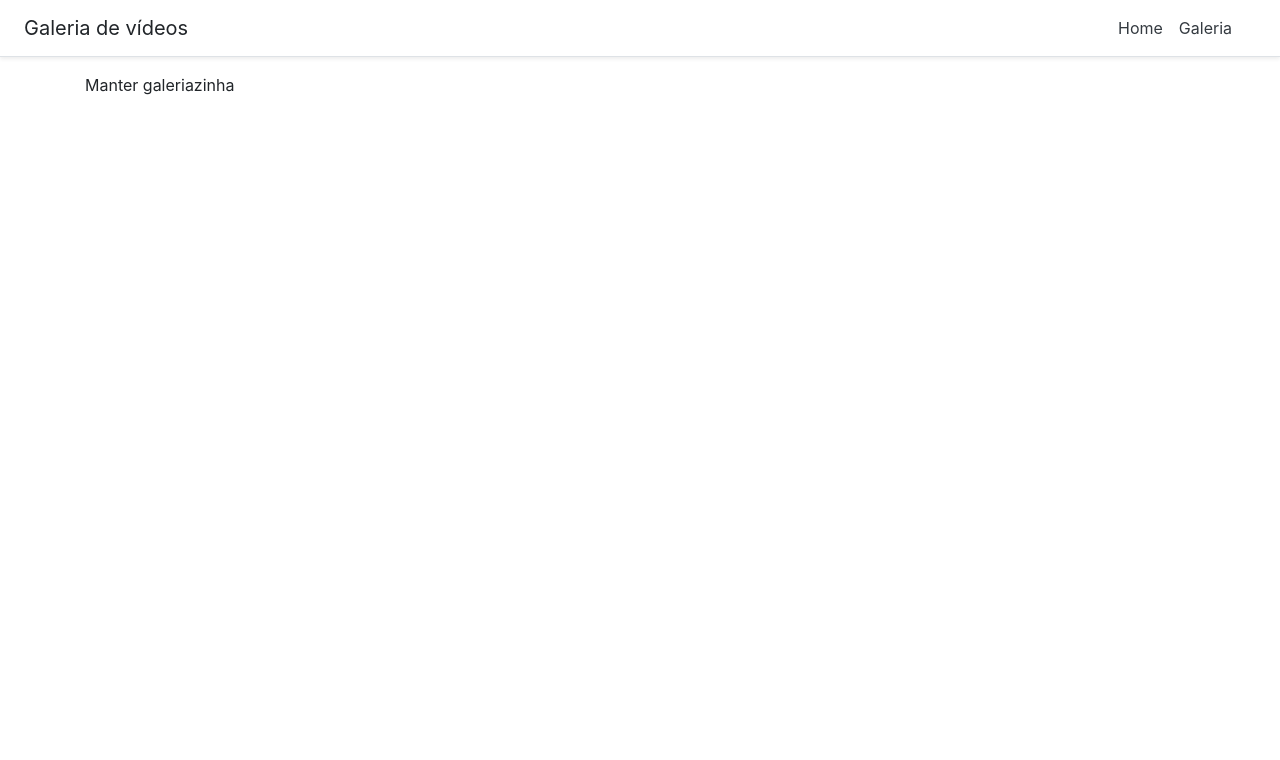
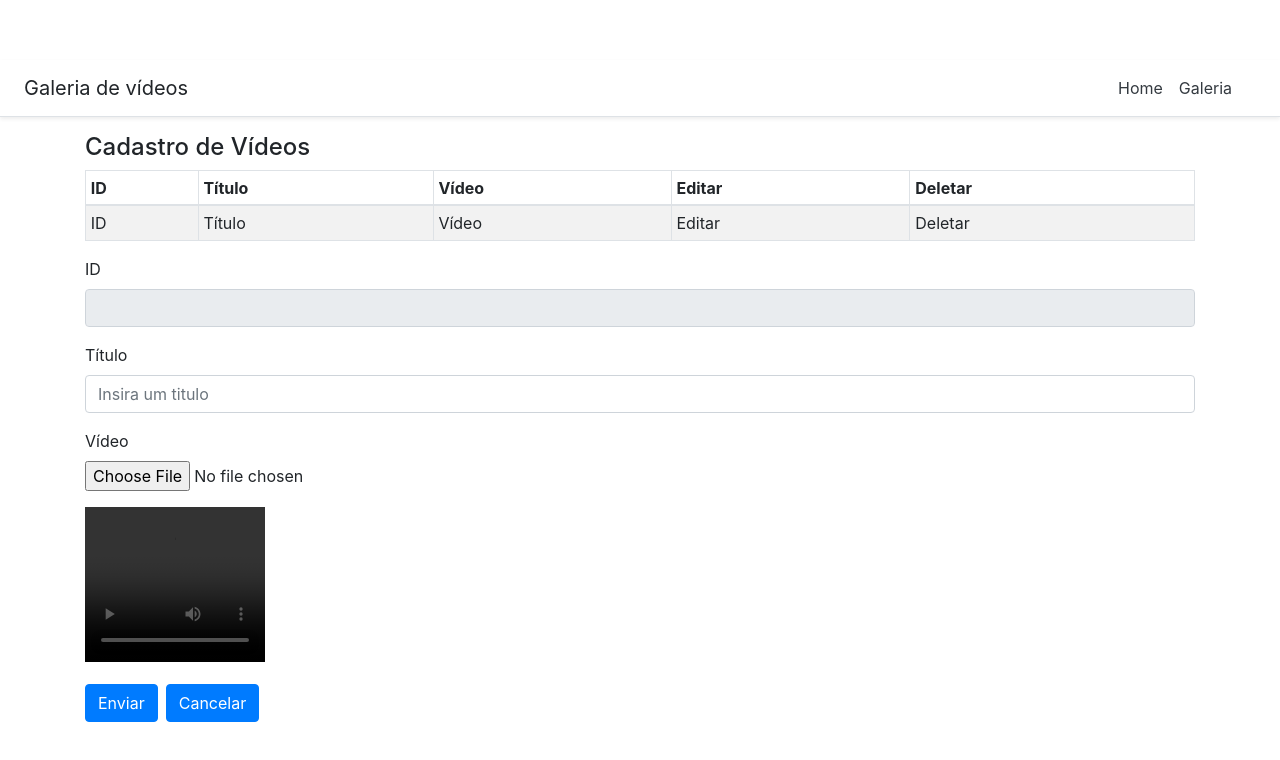
Before and after one commit to hAlexandre/galeria-videos, a Vue app in the folder rest-api/web-app/galeria-videos-vue/: page /manterGaleria in a window 1280 px wide. Shown: the top 760 px of the page. Built offline with nearby package versions, Linux system fonts and the light colour scheme; grey boxes are pictures that could not be loaded.

Commit message:
Layout Insert/List videos v1

```diff
--- a/rest-api/web-app/galeria-videos-vue/src/App.vue
+++ b/rest-api/web-app/galeria-videos-vue/src/App.vue
@@ -40,6 +40,7 @@ export default {
 
 <style>
 #app {
+  padding-top: 60px;
 
 }
 </style>
--- a/rest-api/web-app/galeria-videos-vue/src/components/galeria/ManterGaleria.vue
+++ b/rest-api/web-app/galeria-videos-vue/src/components/galeria/ManterGaleria.vue
@@ -1,5 +1,76 @@
 <template>
-  <div>Manter galeriazinha</div>
+  <div>
+    <h4>Cadastro de Vídeos</h4>
+    <div id = 'msg'></div>
+    <div id = 'listagem'>
+
+    </div>
+    <div id = 'galeria-listagem'>
+      <div class = "table-responsive">
+        <table class = "table table-striped table-bordered table-hover table-sm">
+          <thead>
+            <tr>
+              <th>ID</th>
+              <th>Título</th>
+              <th>Vídeo</th>
+              <th>Editar</th>
+              <th>Deletar</th>
+            </tr>
+          </thead>
+          <tbody>
+            <tr>
+              <td>ID</td>
+              <td>Título</td>
+              <td>Vídeo</td>
+              <td>Editar</td>
+              <td>Deletar</td>
+            </tr>
+          </tbody>
+        </table>
+      </div>
+    </div>
+
+    <div id = "formulario">
+      <div class = "row">
+        <div class = "col-sm">
+          <form method = "POST" action="/" id = "galeriaForm">
+
+            <div class = "form-group">
+              <label for="id">ID</label>
+              <input type="number" class="form-control" id="id_video" name="id_video" disabled>
+            </div>
+
+            <div class = "form-group">
+              <label for="id">Título</label>
+              <input type="text" class="form-control" id="titulo" name="titulo" placeholder="Insira um titulo">
+            </div>
+
+            <div class = "form-group">
+              <label for="video">Vídeo</label>
+              <input type="file" class="form-control-file" id="arquivo" name="arquivo">
+            </div>
+
+            <div class = "form-group">
+              <video src="/" width="180" height="155" controls></video>
+            </div>
+
+            <div class = "form-inline">
+                <button id="btn-cadastrar" type="submit" class="btn btn-primary mr-sm-2">Enviar</button>
+                <button id="btn-cancelar" type="button" class="btn btn-primary">Cancelar</button>
+              </div>
+
+
+          </form>
+        </div>
+      </div>
+    </div>
+
+
+
+
+
+  </div>
+
 </template>
 
 <script>
@@ -13,4 +84,8 @@ export default {
 
 <!-- Add "scoped" attribute to limit CSS to this component only -->
 <style scoped>
+  .format{
+    padding-top: 5px;
+    padding-bottom: 5px;
+  }
 </style>
```
